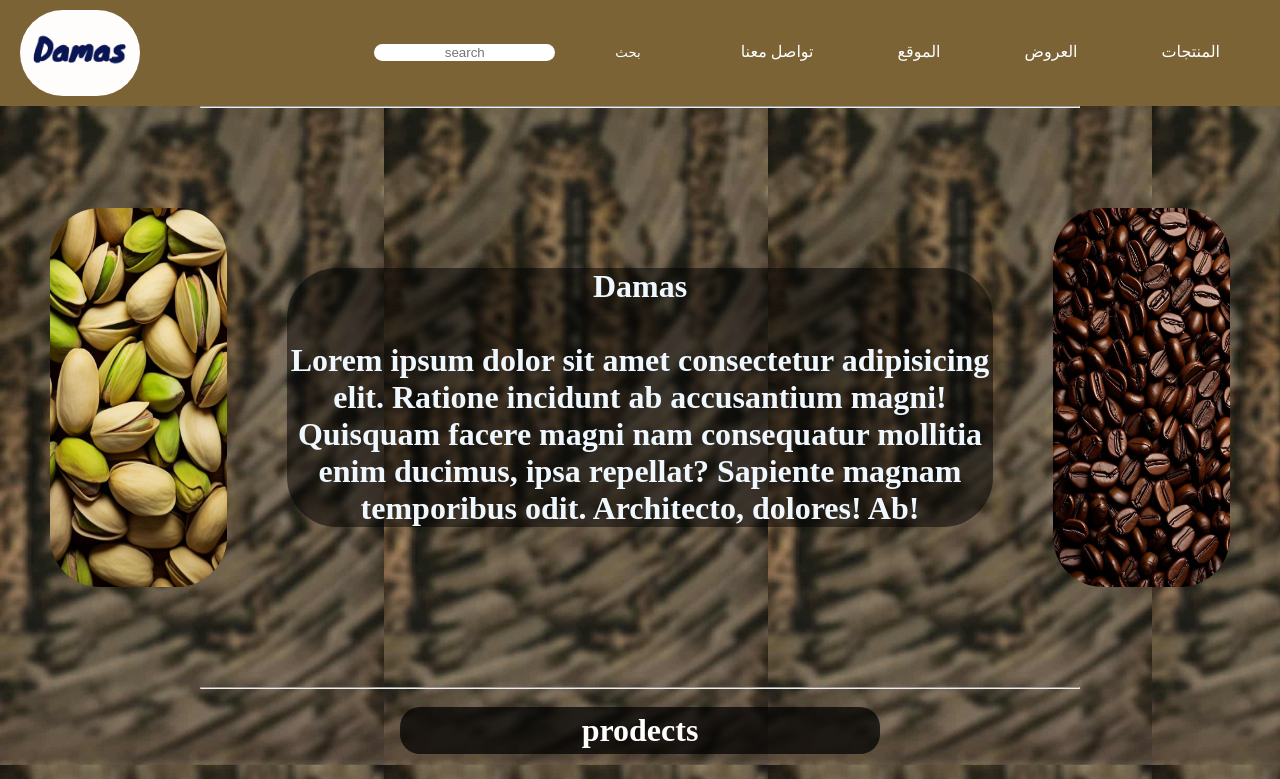
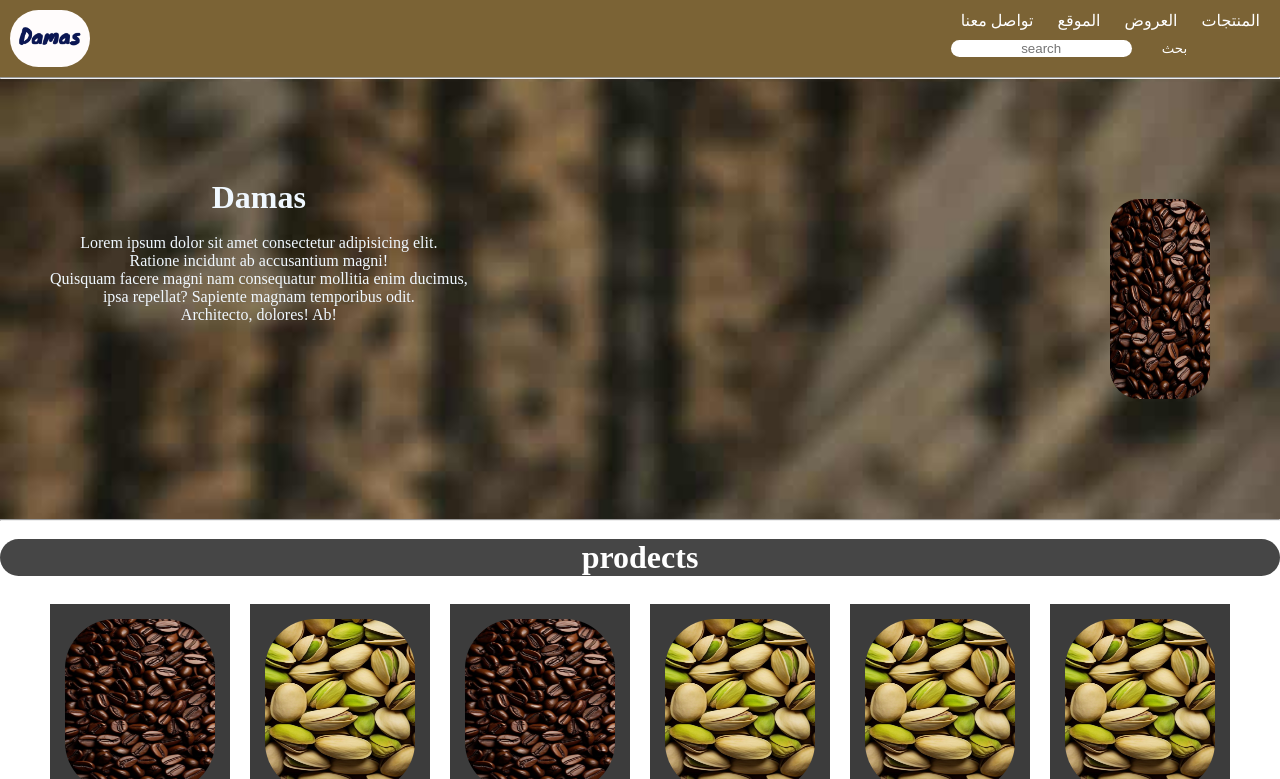
Before and after one commit to hazemnabilo123-ai/damas, a plain HTML site: page index.html in a window 1280 px wide. Shown: the top 779 px of the page. Drawn offline with Linux system fonts and the light colour scheme.

Commit message:
Add files via upload

```diff
--- a/index.html
+++ b/index.html
@@ -10,36 +10,35 @@
     <div class="nave">
       <img src="logo.png" alt="damas logo" />
       <div class="nave-bar">
-        <input type="text" placeholder="search" maxlength="15" />
-        <button><a href="#">بحث</a></button>
-
         <a href="">المنتجات </a>
         <a href="">العروض</a>
         <a href="">الموقع</a>
         <a href="">تواصل معنا</a>
+        <br />
+
+        <input type="text" placeholder="search" maxlength="15" />
+        <button><a href="#">بحث</a></button>
       </div>
     </div>
     <hr />
 
     <div class="line2">
-      <img src="item2.jpg" alt="" />
-      <div >
-        <h1>
-          Damas <br /><br />
-          <p>
-            Lorem ipsum dolor sit amet consectetur adipisicing elit. Ratione
-            incidunt ab accusantium magni! Quisquam facere magni nam consequatur
-            mollitia enim ducimus, ipsa repellat? Sapiente magnam temporibus
-            odit. Architecto, dolores! Ab!
-          </p>
-        </h1>
+      <div>
+        <h1>Damas</h1><br>
+        <p>
+          Lorem ipsum dolor sit amet consectetur adipisicing elit. <br> Ratione
+          incidunt ab accusantium magni! <br> Quisquam facere magni nam consequatur
+          mollitia enim ducimus, <br> ipsa repellat? Sapiente magnam temporibus odit. <br>
+          Architecto, dolores! Ab!
+        </p>
       </div>
       <img src="item1.jpg" alt="" />
     </div>
-<hr>
-<br>
-<h1 id="#المنتجات"class="pro">prodects</h1>
-<br>
+    <hr />
+
+    <br />
+    <h1 id="#المنتجات" class="pro">prodects</h1>
+    <br />
     <div class="prodect">
       <div class="item">
         <img src="item1.jpg" alt="" />
@@ -55,63 +54,63 @@
       </div>
       <div class="item">
         <img src="item2.jpg" alt="" />
-        <p> happy</p>
+        <p>happy</p>
       </div>
       <div class="item">
         <img src="item2.jpg" alt="" />
-        <p> happy</p>
+        <p>happy</p>
       </div>
       <div class="item">
         <img src="item2.jpg" alt="" />
-        <p> happy</p>
+        <p>happy</p>
       </div>
       <div class="item">
         <img src="item2.jpg" alt="" />
-        <p> happy</p>
+        <p>happy</p>
       </div>
       <div class="item">
         <img src="item2.jpg" alt="" />
-        <p> happy</p>
+        <p>happy</p>
       </div>
       <div class="item">
         <img src="item2.jpg" alt="" />
-        <p> happy</p>
+        <p>happy</p>
       </div>
       <div class="item">
         <img src="item2.jpg" alt="" />
-        <p> happy</p>
+        <p>happy</p>
       </div>
       <div class="item">
         <img src="item2.jpg" alt="" />
-        <p> happy</p>
+        <p>happy</p>
       </div>
       <div class="item">
         <img src="item2.jpg" alt="" />
-        <p> happy</p>
+        <p>happy</p>
       </div>
       <div class="item">
         <img src="item2.jpg" alt="" />
-        <p> happy</p>
+        <p>happy</p>
       </div>
       <div class="item">
         <img src="item2.jpg" alt="" />
-        <p> happy</p>
+        <p>happy</p>
       </div>
       <div class="item">
         <img src="item2.jpg" alt="" />
-        <p> happy</p>
+        <p>happy</p>
       </div>
       <div class="item">
         <img src="item2.jpg" alt="" />
-        <p> happy</p>
+        <p>happy</p>
       </div>
       <div class="item">
         <img src="item2.jpg" alt="" />
-        <p> happy</p>
+        <p>happy</p>
       </div>
       <div class="item">
         <img src="item2.jpg" alt="" />
-        <p> happy</p>
+        <p>happy</p>
       </div>
       <div class="item">
         <img src="بيتي تفاح لتر.png" alt="" />
@@ -133,16 +132,7 @@
         <img src="" alt="" />
         <p></p>
       </div>
-
-
-
-
-
     </div>
-
-
-
-
 
     <script src="index.js"></script>
   </body>
--- a/style.css
+++ b/style.css
@@ -2,32 +2,27 @@
   margin: 0px;
   scroll-behavior: smooth;
 }
-body {
-  background-image: url(background1.jpg);
-  background-size:30%;
 
-}
 .nave {
   display: flex;
   align-items: center;
   justify-content: space-between;
   background-color: #7b6335;
-  padding: 10px 20px;
-
+  padding: 10px;
 }
 
 .nave-bar a {
   align-items: center;
-  padding: 10px 40px;
+  padding: 10px ;
   text-decoration: none;
   color: rgb(0, 0, 0);
   transform: scale(1.05);
-  color: #ffff
-  ;
+  color: #ffff;
 }
 
+
 div img {
-  width: 120px;
+  width: 80px;
   border-radius: 50px;
 }
 
@@ -45,12 +40,14 @@ button {
   background: none;
 }
 
-hr{
-margin: 0 200px   ;
-}
+
 /*  */
 
 .line2 {
+  background-image: url(background1.jpg);
+  background-size: cover;
+  background-repeat: no-repeat;
+  background-position: center;
   color: aliceblue;
   text-align: center;
   justify-content: space-between;
@@ -60,24 +57,26 @@ margin: 0 200px   ;
 }
 
 .line2 img {
-  width: 15%;
+  width: 100px;
+  height: 200px;
+  justify-content: space-between;
+padding: 20px;
 }
 
-.line2 h1  {
-  margin: 60px;
-  background-color: rgba(0, 0, 0, 0.507);
+.line2 h1 {
+
+
   border-radius: 50px;
 }
 
-.prodect{
+.prodect {
   justify-content: center;
   display: flex;
   flex-wrap: wrap;
   gap: 20px;
   padding: 10px;
 }
-.item{
-
+.item {
   background-color: #0b0b0bcb;
   color: #ffff;
   text-align: center;
@@ -85,9 +84,7 @@ padding: 15px;
   width: 150px;
 }
 
-
-.item img{
-
+.item img {
   width: 100%;
   height: 60%;
 }
@@ -97,7 +94,16 @@ height: 60%;
   text-align: center;
   background-color: rgba(0, 0, 0, 0.725);
   border-radius: 20px;
-  margin: 0 400px ;
-  padding: 5px;
+
 
 }
+
+
+
+
+@media (max-width: 768px) {
+  /* تغييرات للشاشات الصغيرة */
+}
+
+@media (min-width: 768px) {
+}
```
Lines whose indentation alone changed are shown as unchanged.
